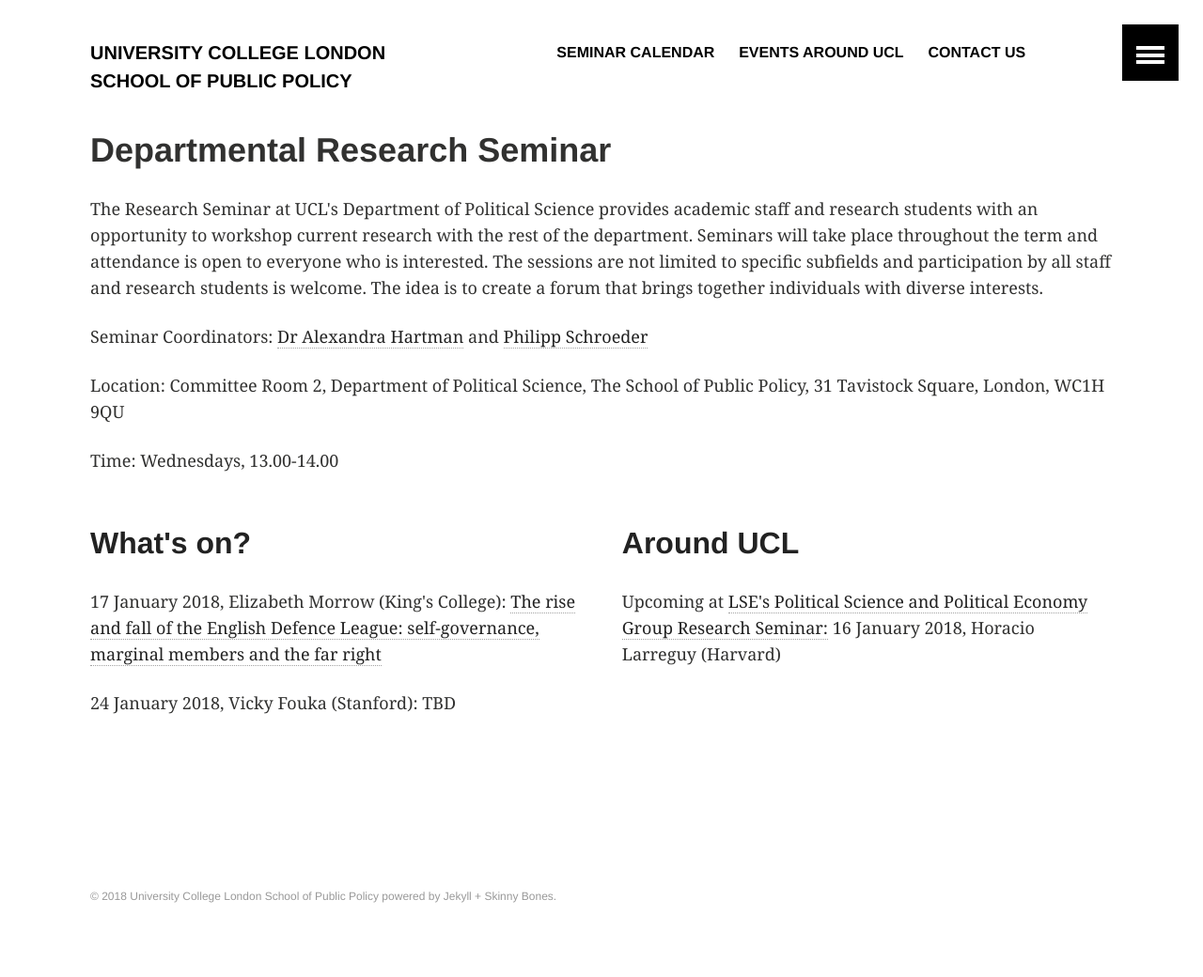
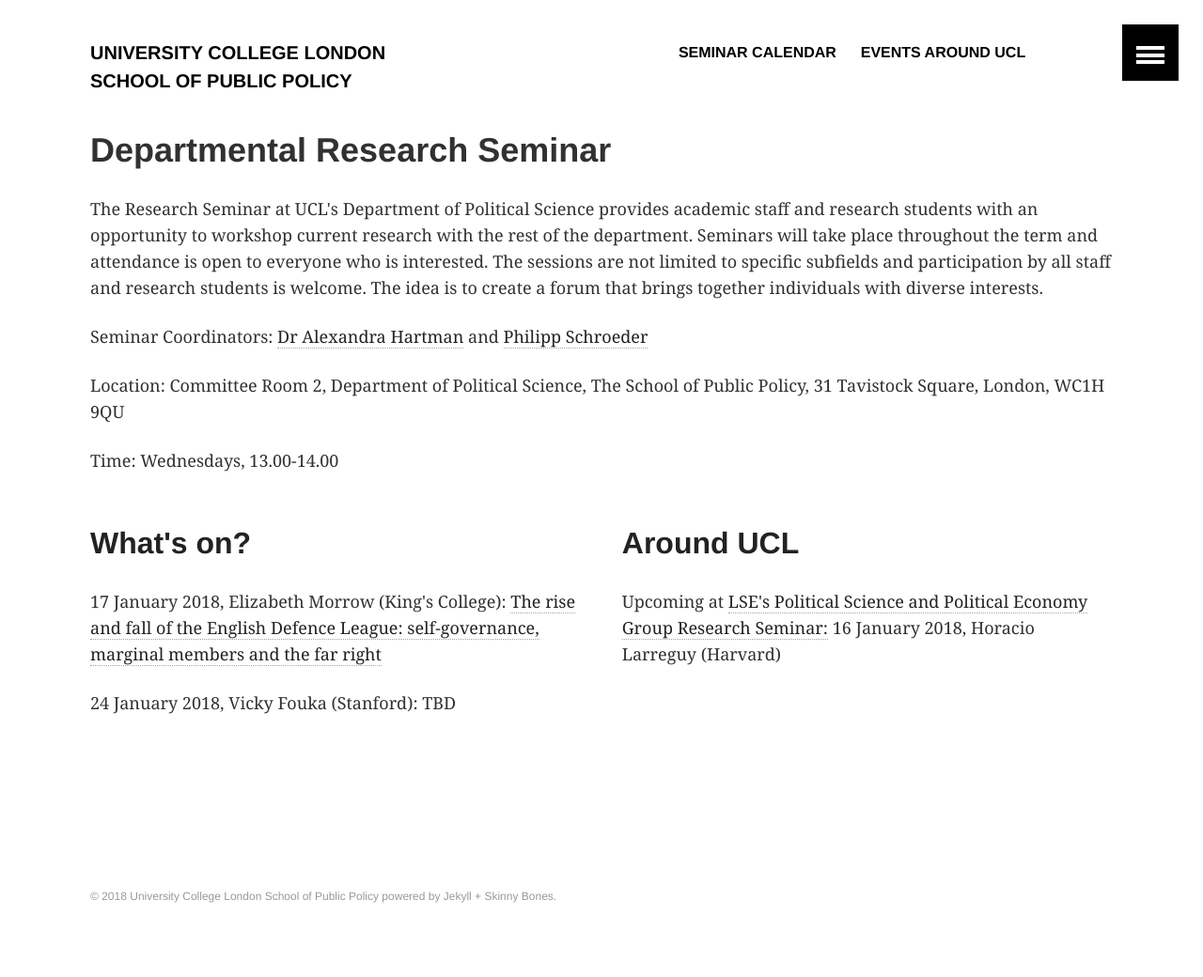
Before and after one commit to phischroeder/drs_page, a Jekyll site: the page built from index.html, in a window 1280 px wide. Shown: the whole page at 94% size. Built offline with Jekyll 4.4.1, drawn with Linux system fonts in a browser that asks for light colours.

Commit message:
Update navigation.yml

```diff
--- a/_data/navigation.yml
+++ b/_data/navigation.yml
@@ -7,6 +7,3 @@
 
 - title: Events around UCL
   url: /other/
-
-- title: Contact Us
-  url: /contact/
```
